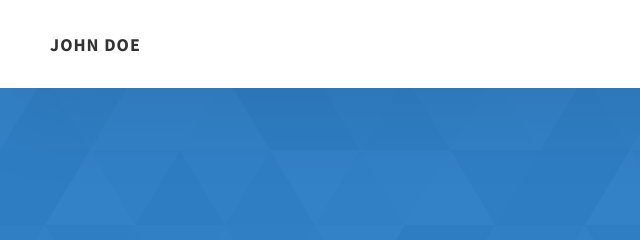
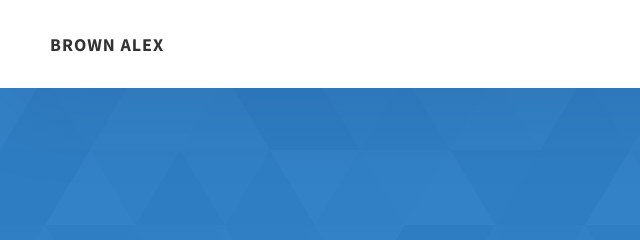
Before and after one commit to snoopy910/flexofolio, a website: page project-1.html in a window 1280 px wide. Shown: the top 240 px of the page, 0-640 px from the left. Drawn offline with Linux system fonts and the light colour scheme.

Commit message:
fix: header

```diff
--- a/project-1.html
+++ b/project-1.html
@@ -20,14 +20,7 @@
     <header class="header">
       <div class="header__content">
         <div class="header__logo-container">
-          <!-- <div class="header__logo-img-cont">
-            <img
-              src="./assets/png/john-doe.png"
-              alt="Ram Maheshwari Logo Image"
-              class="header__logo-img"
-            />
-          </div> -->
-          <span class="header__logo-sub">John Doe</span>
+          <span class="header__logo-sub">BROWN ALEX</span>
         </div>
         <div class="header__main">
           <ul class="header__links">
```
